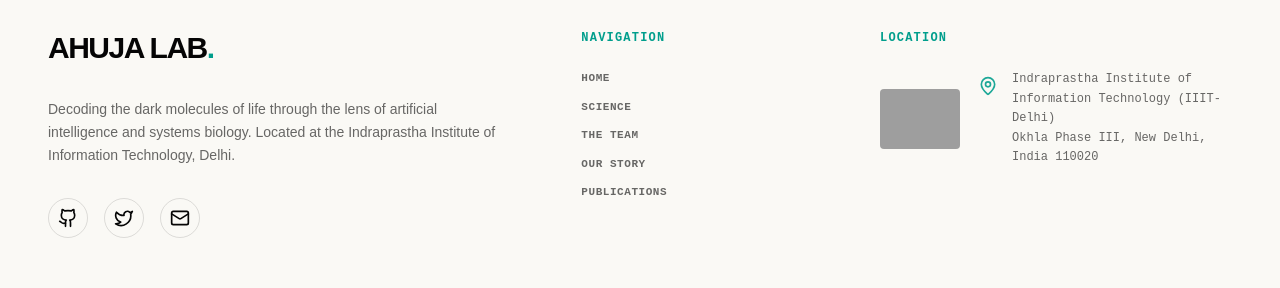
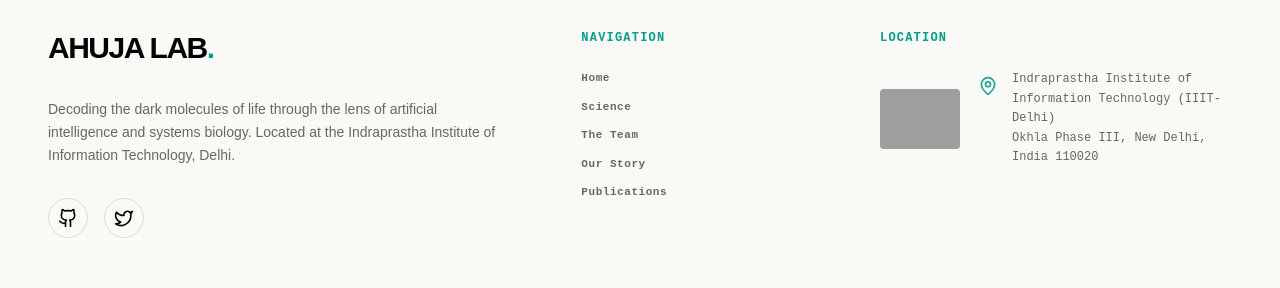
Before and after one commit to SouravSinha01/ahujalab, a React (Vite) app: page / in a window 1280 px wide. Shown: the part 3445-3733 px from the top of the page. Built offline with nearby package versions, Linux system fonts and the light colour scheme; grey boxes are pictures that could not be loaded.

Commit message:
updated _footer_some_navs

```diff
--- a/src/App.tsx
+++ b/src/App.tsx
@@ -34,6 +34,18 @@ export default function App() {
 
   const toggleTheme = () => {
     setTheme(prev => (prev === 'light' ? 'dark' : 'light'));
+  };
+
+  const handleFooterNavigation = (tab: string, scrollTarget?: string) => {
+    setActiveTab(tab);
+
+    window.scrollTo({ top: 0, behavior: 'smooth' });
+
+    if (scrollTarget) {
+      window.setTimeout(() => {
+        document.getElementById(scrollTarget)?.scrollIntoView({ behavior: 'smooth', block: 'start' });
+      }, 0);
+    }
   };
 
   const renderActiveSection = () => {
@@ -104,7 +116,7 @@ export default function App() {
 
       <Navbar theme={theme} toggleTheme={toggleTheme} activeTab={activeTab} setActiveTab={setActiveTab} />
       {renderActiveSection()}
-      <Footer />
+      <Footer onNavigate={handleFooterNavigation} />
     </main>
   );
 }
--- a/src/components/AboutPISection.tsx
+++ b/src/components/AboutPISection.tsx
@@ -1,5 +1,5 @@
 import React from 'react';
-import { Mail, Phone, Globe, BookOpen, Star, Briefcase } from 'lucide-react';
+import { Mail, Phone, Globe, BookOpen, Star, Briefcase, Linkedin } from 'lucide-react';
 import { ScrollReveal, StaggerContainer, StaggerChild, SpotlightCard } from './animations/ScrollReveal';
 import { getPiRoles, getPiAwardsWithImages, getPiAwardsWithoutImages } from '../utils/dataLoader';
 
@@ -157,6 +157,9 @@ export const AboutPISection: React.FC = () => {
               <div className="flex items-center gap-3 text-brand-text-muted">
                 <Mail className="w-4 h-4 text-brand-teal shrink-0" />
                 <a href="mailto:gaurav.ahuja@iiitd.ac.in" className="hover:text-brand-text transition-colors">gaurav.ahuja@iiitd.ac.in</a>
+                <a href="https://www.linkedin.com/in/gaurav-ahuja-37bb422b" target="_blank" rel="noopener noreferrer" className="ml-3 hover:text-brand-text transition-colors flex items-center gap-2">
+                  <Linkedin Logo className="w-4 h-4 text-brand-teal" />
+                </a>
               </div>
               <div className="flex items-center gap-3 text-brand-text-muted">
                 <Phone className="w-4 h-4 text-brand-teal shrink-0" />
--- a/src/components/Footer.tsx
+++ b/src/components/Footer.tsx
@@ -1,5 +1,9 @@
 import React, { useState, useEffect } from 'react';
 import { Github, Mail, MapPin, Twitter, X } from 'lucide-react';
+
+interface FooterProps {
+  onNavigate: (tab: string, scrollTarget?: string) => void;
+}
 
 function MapPinButton() {
   const [open, setOpen] = useState(false);
@@ -57,7 +61,7 @@ function MapPinButton() {
   );
 }
 
-export const Footer: React.FC = () => {
+export const Footer: React.FC<FooterProps> = ({ onNavigate }) => {
   return (
     <footer className="bg-brand-dark py-24 border-t border-brand-border transition-colors duration-500" id="contact">
       <div className="max-w-[1600px] mx-auto px-6 md:px-12">
@@ -70,26 +74,44 @@ export const Footer: React.FC = () => {
               Decoding the dark molecules of life through the lens of artificial intelligence and systems biology. Located at the Indraprastha Institute of Information Technology, Delhi.
             </p>
             <div className="flex gap-4">
-              <a href="#" className="w-10 h-10 rounded-full border border-brand-border flex items-center justify-center text-brand-text hover:bg-brand-teal hover:text-brand-btn-text hover:border-brand-teal transition-all">
+              <a href="https://github.com/the-ahuja-lab" target="_blank" rel="noopener noreferrer"className="w-10 h-10 rounded-full border border-brand-border flex items-center justify-center text-brand-text hover:bg-brand-teal hover:text-brand-btn-text hover:border-brand-teal transition-all">
                 <Github className="w-5 h-5" />
               </a>
               <a href="#" className="w-10 h-10 rounded-full border border-brand-border flex items-center justify-center text-brand-text hover:bg-brand-teal hover:text-brand-btn-text hover:border-brand-teal transition-all">
                 <Twitter className="w-5 h-5" />
               </a>
-              <a href="#" className="w-10 h-10 rounded-full border border-brand-border flex items-center justify-center text-brand-text hover:bg-brand-teal hover:text-brand-btn-text hover:border-brand-teal transition-all">
-                <Mail className="w-5 h-5" />
-              </a>
+
             </div>
           </div>
 
           <div className="space-y-6">
             <h4 className="font-mono text-xs  uppercase text-brand-teal tracking-widest font-bold">Navigation</h4>
             <ul className="space-y-3 font-mono text-[11px] uppercase tracking-wider text-brand-text-muted font-bold">
-              <li><a href="#hero" className="hover:text-brand-teal transition-colors">Home</a></li>
-              <li><a href="#science" className="hover:text-brand-teal transition-colors">Science</a></li>
-              <li><a href="#team" className="hover:text-brand-teal transition-colors">The Team</a></li>
-              <li><a href="#about" className="hover:text-brand-teal transition-colors">Our Story</a></li>
-              <li><a href="#publications" className="hover:text-brand-teal transition-colors">Publications</a></li>
+              <li>
+                <button type="button" onClick={() => onNavigate('home')} className="hover:text-brand-teal transition-colors text-left">
+                  Home
+                </button>
+              </li>
+              <li>
+                <button type="button" onClick={() => onNavigate('science')} className="hover:text-brand-teal transition-colors text-left">
+                  Science
+                </button>
+              </li>
+              <li>
+                <button type="button" onClick={() => onNavigate('team')} className="hover:text-brand-teal transition-colors text-left">
+                  The Team
+                </button>
+              </li>
+              <li>
+                <button type="button" onClick={() => onNavigate('home', 'about-home')} className="hover:text-brand-teal transition-colors text-left">
+                  Our Story
+                </button>
+              </li>
+              <li>
+                <button type="button" onClick={() => onNavigate('publications')} className="hover:text-brand-teal transition-colors text-left">
+                  Publications
+                </button>
+              </li>
             </ul>
           </div>
 
```
Also changed, not shown: 2 other files (tests, documents, lock files or other folders).
